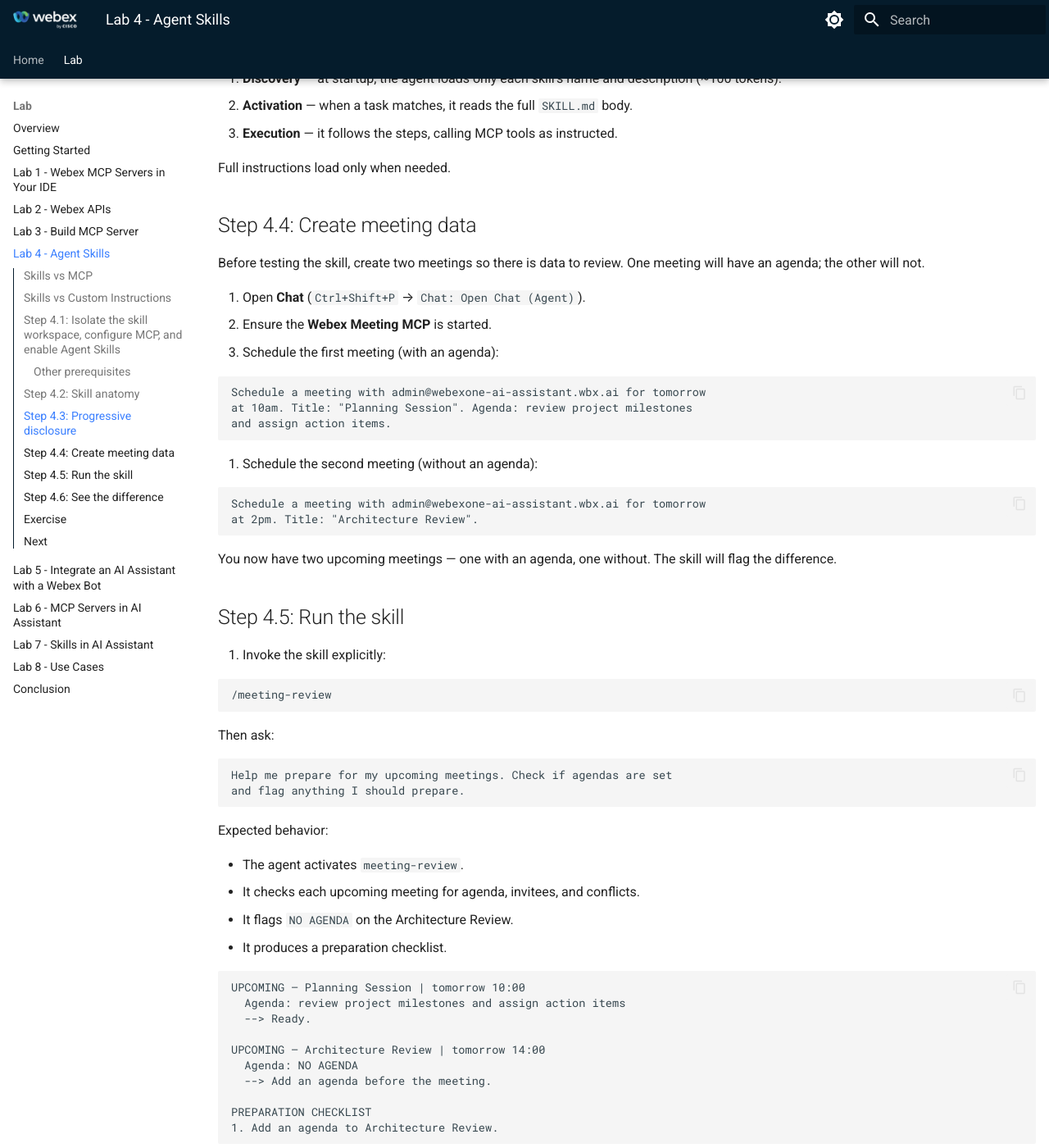
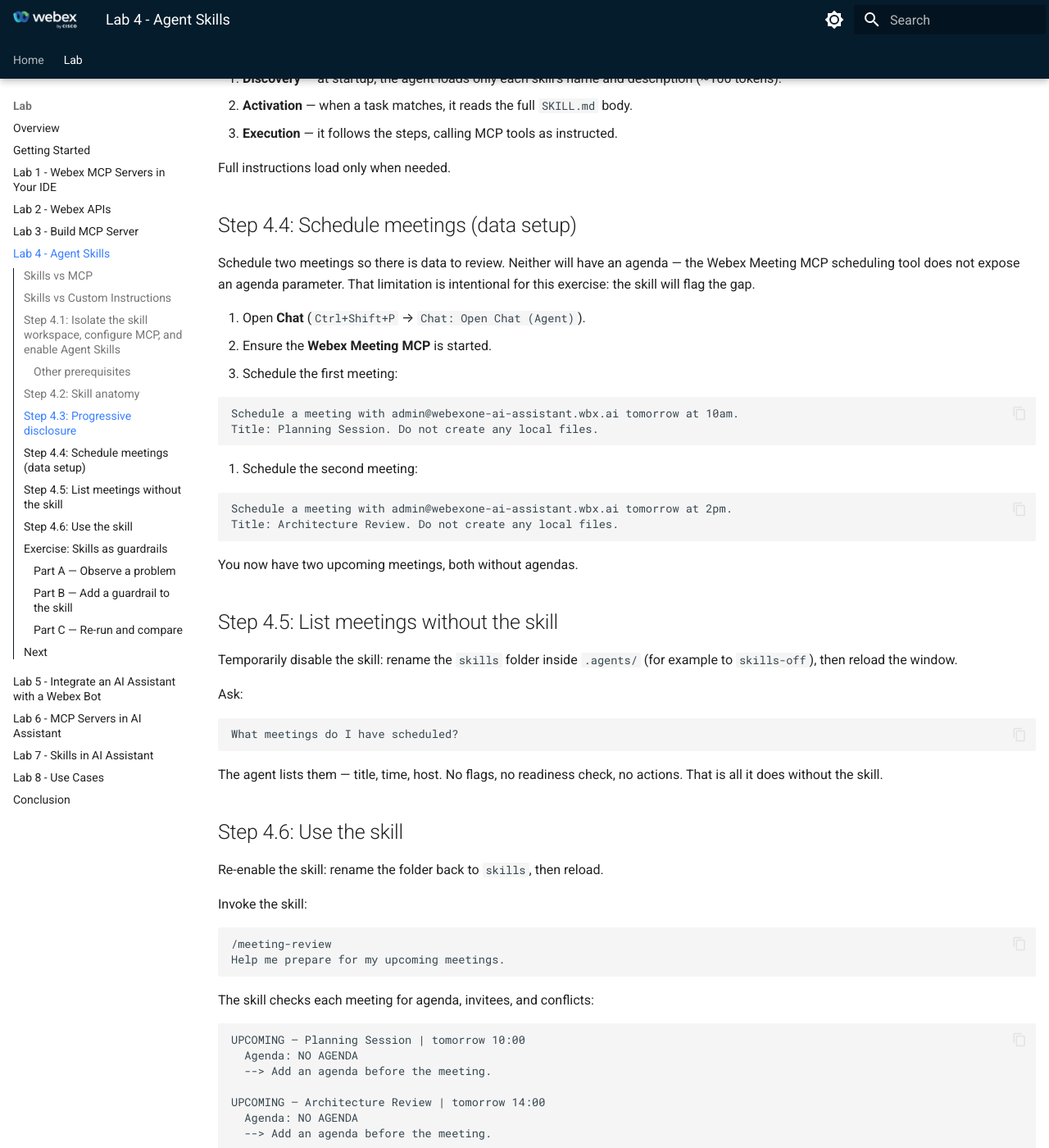
Before and after one commit to WebexCC-SA/LAB-31123, an MkDocs documentation site: the page built from docs/lab4_agent-skills.md, in a window 1280 px wide and 1400 px high, scrolled down 3754 px. Shown: the whole window at 82% size. Built offline with MkDocs 1.6.1 and Material for MkDocs 9.7.7, drawn with Linux system fonts in a browser that asks for light colours; some of the changed text lies outside the part shown.

Commit message:
modifying lab 4

````diff
--- a/docs/lab4_agent-skills.md
+++ b/docs/lab4_agent-skills.md
@@ -174,74 +174,72 @@
 
 Full instructions load only when needed.
 
-## Step 4.4: Create meeting data
+## Step 4.4: Schedule meetings (data setup)
 
-Before testing the skill, create two meetings so there is data to review.
-One meeting will have an agenda; the other will not.
+Schedule two meetings so there is data to review. Neither will have an agenda —
+the Webex Meeting MCP scheduling tool does not expose an agenda parameter. That
+limitation is intentional for this exercise: the skill will flag the gap.
 
 1. Open **Chat** (`Ctrl+Shift+P` → `Chat: Open Chat (Agent)`).
 2. Ensure the **Webex Meeting MCP** is started.
-3. Schedule the first meeting (with an agenda):
+3. Schedule the first meeting:
 
 ```text
-Schedule a meeting with admin@webexone-ai-assistant.wbx.ai for tomorrow
-at 10am. Title: "Planning Session". Agenda: review project milestones
-and assign action items.
+Schedule a meeting with admin@webexone-ai-assistant.wbx.ai tomorrow at 10am.
+Title: Planning Session. Do not create any local files.
 ```
 
-4. Schedule the second meeting (without an agenda):
+4. Schedule the second meeting:
 
 ```text
-Schedule a meeting with admin@webexone-ai-assistant.wbx.ai for tomorrow
-at 2pm. Title: "Architecture Review".
+Schedule a meeting with admin@webexone-ai-assistant.wbx.ai tomorrow at 2pm.
+Title: Architecture Review. Do not create any local files.
 ```
 
-You now have two upcoming meetings — one with an agenda, one without. The
-skill will flag the difference.
+You now have two upcoming meetings, both without agendas.
 
-## Step 4.5: Run the skill
+## Step 4.5: List meetings without the skill
 
-1. Invoke the skill explicitly:
+Temporarily disable the skill: rename the `skills` folder inside `.agents/`
+(for example to `skills-off`), then reload the window.
+
+Ask:
+
+```text
+What meetings do I have scheduled?
+```
+
+The agent lists them — title, time, host. No flags, no readiness check, no
+actions. That is all it does without the skill.
+
+## Step 4.6: Use the skill
+
+Re-enable the skill: rename the folder back to `skills`, then reload.
+
+Invoke the skill:
 
 ```text
 /meeting-review
+Help me prepare for my upcoming meetings.
 ```
 
-Then ask:
-
-```text
-Help me prepare for my upcoming meetings. Check if agendas are set
-and flag anything I should prepare.
-```
-
-Expected behavior:
-
-- The agent activates `meeting-review`.
-- It checks each upcoming meeting for agenda, invitees, and conflicts.
-- It flags `NO AGENDA` on the Architecture Review.
-- It produces a preparation checklist.
+The skill checks each meeting for agenda, invitees, and conflicts:
 
 ```text
 UPCOMING — Planning Session | tomorrow 10:00
-  Agenda: review project milestones and assign action items
-  --> Ready.
+  Agenda: NO AGENDA
+  --> Add an agenda before the meeting.
 
 UPCOMING — Architecture Review | tomorrow 14:00
   Agenda: NO AGENDA
   --> Add an agenda before the meeting.
 
 PREPARATION CHECKLIST
-1. Add an agenda to Architecture Review.
+1. Add agendas to both meetings.
 ```
 
-## Step 4.6: See the difference
-
-To feel the value, compare:
-
-- **Without the skill** (temporarily rename the `.agents/skills/meeting-review/`
-  folder and reload): the agent lists meetings and stops — title, time, done.
-- **With the skill**: the agent checks agenda readiness for each meeting and
-  produces a preparation checklist with concrete actions.
+The difference between Step 4.5 and Step 4.6 is the skill's value: the same
+tools, the same data, but the skill added judgment.
 
 ```
 WITHOUT skill              WITH skill
@@ -253,26 +251,50 @@
 plain listing              actionable preparation
 ```
 
-Same tools, same data — the skill supplies the judgment.
+## Exercise: Skills as guardrails
 
-## Exercise
+### Part A — Observe a problem
 
-1. **Fix it** — add an agenda to the Architecture Review meeting:
+Ask the agent to add an agenda:
 
-    ```text
-    Update the Architecture Review meeting. Add this agenda:
-    review API design, security model, and deployment plan.
-    ```
+```text
+Add an agenda to the Planning Session meeting.
+Set it to: review project milestones and assign action items.
+```
 
-2. **Re-run the skill** — invoke `/meeting-review` again and confirm the
-   `NO AGENDA` flag is gone. The skill now shows both meetings as ready.
+Watch what the agent does. It may:
 
-3. **Edit the skill** — open `.agents/skills/meeting-review/SKILL.md` and add
-   one rule (for example: "flag any meeting with only one invitee as
-   *needs more participants*"). Save the file.
+- Use the `webex-update-meeting` tool to set the agenda in Webex ✓
+- Create a local text file for the agenda ✗
 
-4. **Re-run** the scenario in Chat and confirm your new rule is applied — no
-   code change required, just the edited `SKILL.md`.
+If the agent tries to create a file, **decline the action**. That is the wrong
+behavior — the agenda should be stored in Webex, not on disk.
+
+### Part B — Add a guardrail to the skill
+
+Open `skills/meeting-review/SKILL.md` and add a new section at the bottom:
+
+```markdown
+## Guardrails
+
+- Never create, edit, or save local files for agendas or meeting data.
+- Use only Webex Meeting MCP tools for meeting operations.
+- If a tool does not support the requested field, report the limitation
+  instead of creating a file.
+```
+
+Save the file.
+
+### Part C — Re-run and compare
+
+Ask the same question again. The agent should now either use the MCP update
+tool or report the limitation — instead of creating a file.
+
+You just used a skill to fix agent behavior. No code change. One markdown edit.
+
+!!! Tip "What you learned"
+    Skills are not just workflows. They are also **guardrails**. A skill can
+    tell the agent what to do, how to do it, and what **not** to do.
 
 ## Next
 
````
Also changed, not shown: docs/assets/lab4/lab4_nr1.png (added).
